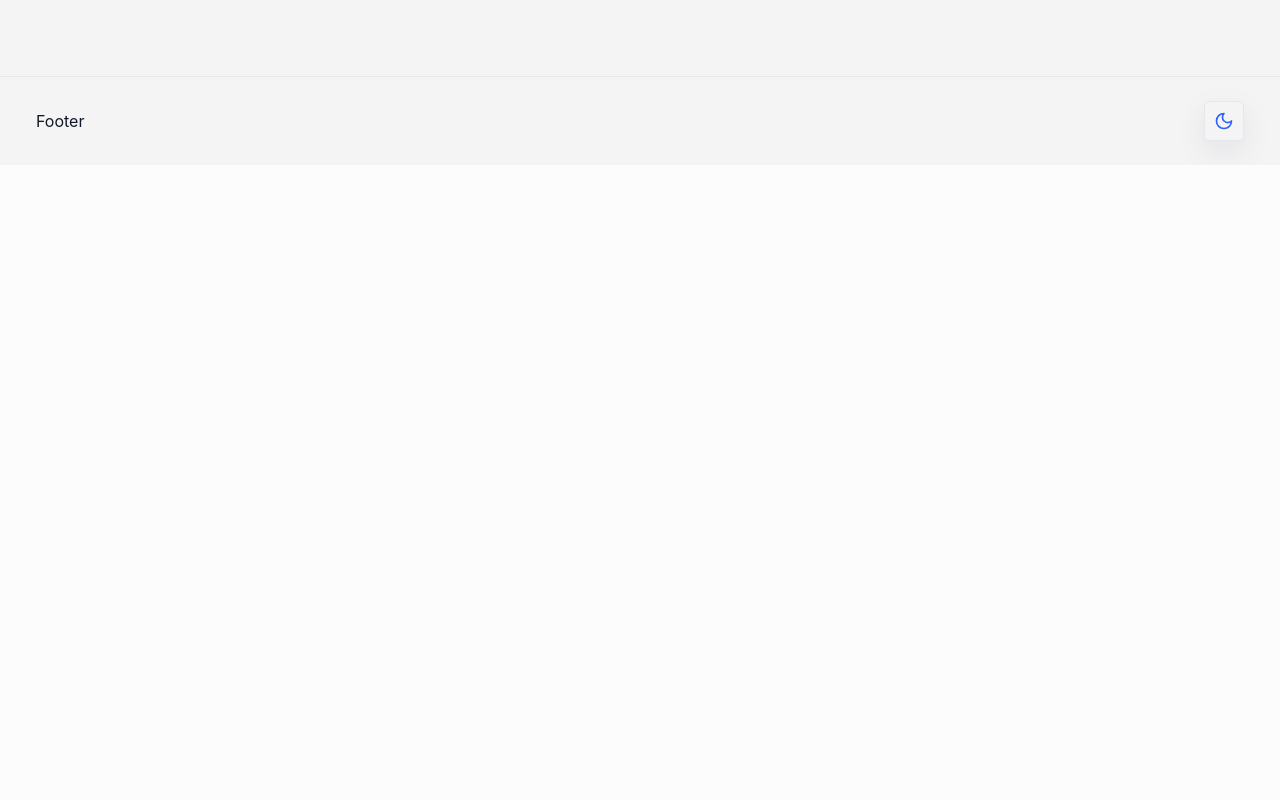
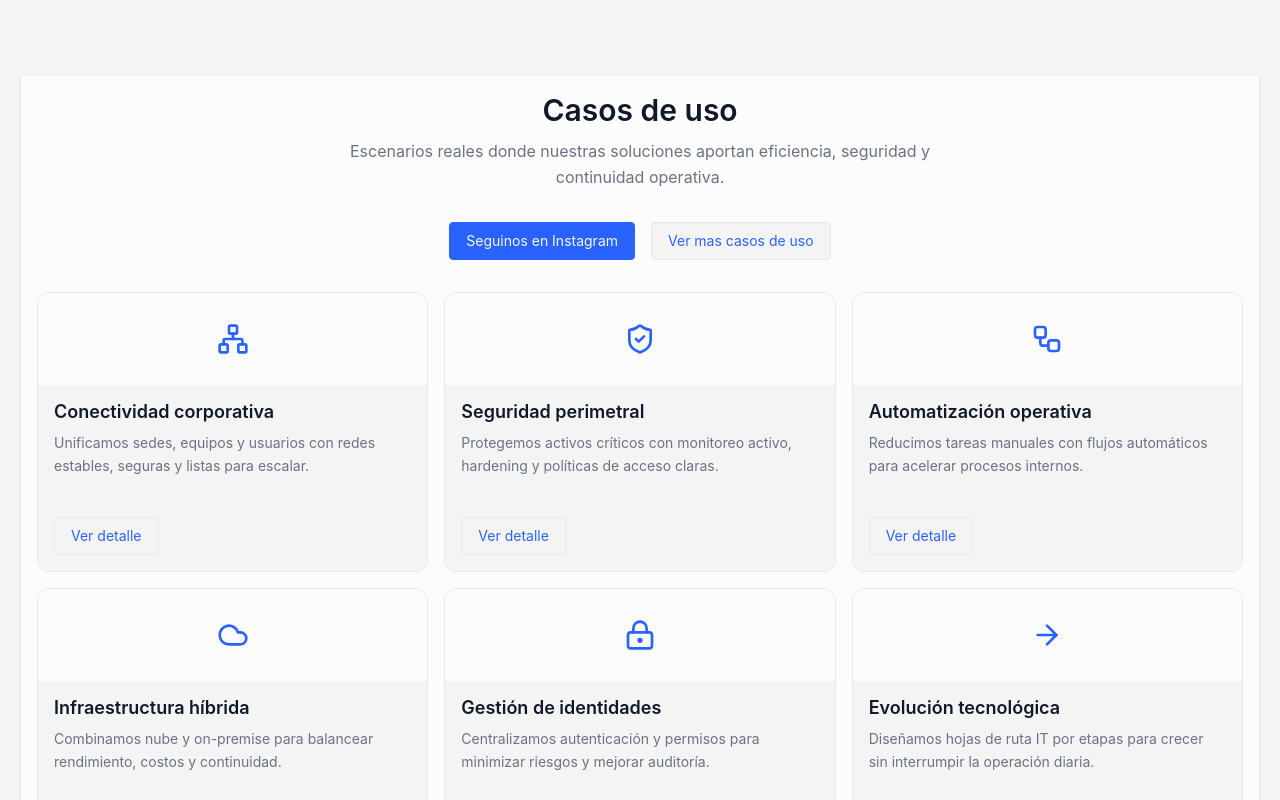
Before and after one commit to ferz7e/innotech-site, a React (Vite) app: page / in a window 1280 px wide. Shown: the part 1760-2560 px from the top of the page. Before the commit the page ends 1925 px from the top, so only its background shows below. Built offline with nearby package versions, Linux system fonts and the light colour scheme.

Commit message:
feat(use-cases): add reusable Card and integrate UseCasesSection into Home

```diff
--- /dev/null
+++ b/src/components/shared/Card.tsx
@@ -0,0 +1,46 @@
+import type { ReactNode } from "react";
+import { LuArrowRight, LuServer } from "react-icons/lu";
+import SecondaryButton from "./SecondaryButton";
+
+type CardProps = {
+  icon?: ReactNode;
+  title: string;
+  subtitle: string;
+  ctaLabel?: string;
+  ctaHref?: string;
+  ctaIcon?: ReactNode;
+  className?: string;
+};
+
+function Card({
+  icon,
+  title,
+  subtitle,
+  ctaLabel = "Ver detalle",
+  ctaHref = "/contact",
+  ctaIcon,
+  className = "",
+}: CardProps) {
+  return (
+    <article className={`h-[280px] max-h-[280px] overflow-hidden rounded-xl border border-[var(--line)] ${className}`}>
+      <div className="flex h-1/3 items-center justify-center bg-[var(--bg)]">
+        {icon ?? <LuServer className="h-8 w-8 text-[var(--accent-1)]" aria-hidden="true" />}
+      </div>
+
+      <div className="flex h-2/3 flex-col justify-between bg-[var(--bg-muted)] p-4">
+        <div className="space-y-2">
+          <h3 className="text-lg font-semibold leading-tight text-[var(--text)]">{title}</h3>
+          <p className="text-sm leading-relaxed text-[var(--text-muted)]">{subtitle}</p>
+        </div>
+
+        <div>
+          <SecondaryButton href={ctaHref} icon={ctaIcon ?? <LuArrowRight className="h-3.5 w-3.5" aria-hidden="true" />}>
+            {ctaLabel}
+          </SecondaryButton>
+        </div>
+      </div>
+    </article>
+  );
+}
+
+export default Card;
--- a/src/pages/HomePage.tsx
+++ b/src/pages/HomePage.tsx
@@ -1,6 +1,7 @@
 import { useEffect, useRef, useState } from "react";
 import Hero from "../sections/Hero";
 import ServicesGridSection from "../sections/ServicesGridSection";
+import UseCasesSection from "../sections/UseCasesSection";
 
 const STAGE_HEIGHT_VH = 220;
 
@@ -62,11 +63,10 @@ function HomePage() {
   const servicesTranslateY = (1 - scrollProgress) * 105;
 
   return (
+    <>
       <section ref={stageRef} className="relative" style={{ height: `${STAGE_HEIGHT_VH}dvh` }}>
         <div className="sticky top-0 h-[100dvh] overflow-hidden">
-        <div
-          className="absolute inset-0 z-10 flex justify-center"
-        >
+          <div className="absolute inset-0 z-10 flex justify-center">
             <Hero
               contentStyle={{
                 willChange: "transform, opacity, filter",
@@ -84,6 +84,9 @@ function HomePage() {
           </div>
         </div>
       </section>
+
+      <UseCasesSection />
+    </>
   );
 }
 
--- /dev/null
+++ b/src/sections/UseCasesSection.tsx
@@ -0,0 +1,75 @@
+import { LuArrowRight, LuCloud, LuInstagram, LuLockKeyhole, LuNetwork, LuShieldCheck, LuWorkflow } from "react-icons/lu";
+import Card from "../components/shared/Card";
+import SectionHeading from "../components/shared/SectionHeading";
+import PrimaryButton from "../components/shared/PrimaryButton";
+import SecondaryButton from "../components/shared/SecondaryButton";
+
+const USE_CASES = [
+  {
+    icon: <LuNetwork className="h-8 w-8 text-[var(--accent-1)]" aria-hidden="true" />,
+    title: "Conectividad corporativa",
+    subtitle: "Unificamos sedes, equipos y usuarios con redes estables, seguras y listas para escalar.",
+  },
+  {
+    icon: <LuShieldCheck className="h-8 w-8 text-[var(--accent-1)]" aria-hidden="true" />,
+    title: "Seguridad perimetral",
+    subtitle: "Protegemos activos críticos con monitoreo activo, hardening y políticas de acceso claras.",
+  },
+  {
+    icon: <LuWorkflow className="h-8 w-8 text-[var(--accent-1)]" aria-hidden="true" />,
+    title: "Automatización operativa",
+    subtitle: "Reducimos tareas manuales con flujos automáticos para acelerar procesos internos.",
+  },
+  {
+    icon: <LuCloud className="h-8 w-8 text-[var(--accent-1)]" aria-hidden="true" />,
+    title: "Infraestructura híbrida",
+    subtitle: "Combinamos nube y on-premise para balancear rendimiento, costos y continuidad.",
+  },
+  {
+    icon: <LuLockKeyhole className="h-8 w-8 text-[var(--accent-1)]" aria-hidden="true" />,
+    title: "Gestión de identidades",
+    subtitle: "Centralizamos autenticación y permisos para minimizar riesgos y mejorar auditoría.",
+  },
+  {
+    icon: <LuArrowRight className="h-8 w-8 text-[var(--accent-1)]" aria-hidden="true" />,
+    title: "Evolución tecnológica",
+    subtitle: "Diseñamos hojas de ruta IT por etapas para crecer sin interrumpir la operación diaria.",
+  },
+] as const;
+
+function UseCasesSection() {
+  return (
+    <section className="p-4 border-x border-[var(--line)] bg-[var(--bg)]">
+      <div className="mx-auto flex w-full max-w-[1240px] flex-col gap-8">
+        <div>
+          <SectionHeading
+            align="center"
+            title="Casos de uso"
+            subtitle="Escenarios reales donde nuestras soluciones aportan eficiencia, seguridad y continuidad operativa."
+          />
+        </div>
+
+        <div className="flex flex-wrap items-center justify-center gap-4">
+          <PrimaryButton
+            href="https://instagram.com"
+            target="_blank"
+            rel="noreferrer"
+            icon={<LuInstagram className="h-3.5 w-3.5" aria-hidden="true" />}>
+            Seguinos en Instagram
+          </PrimaryButton>
+          <SecondaryButton href="/contact" icon={<LuArrowRight className="h-3.5 w-3.5" aria-hidden="true" />}>
+            Ver mas casos de uso
+          </SecondaryButton>
+        </div>
+
+        <div className="grid grid-cols-3 grid-rows-2 gap-4">
+          {USE_CASES.map((useCase) => (
+            <Card key={useCase.title} icon={useCase.icon} title={useCase.title} subtitle={useCase.subtitle} />
+          ))}
+        </div>
+      </div>
+    </section>
+  );
+}
+
+export default UseCasesSection;
```
Lines whose indentation alone changed are shown as unchanged.
